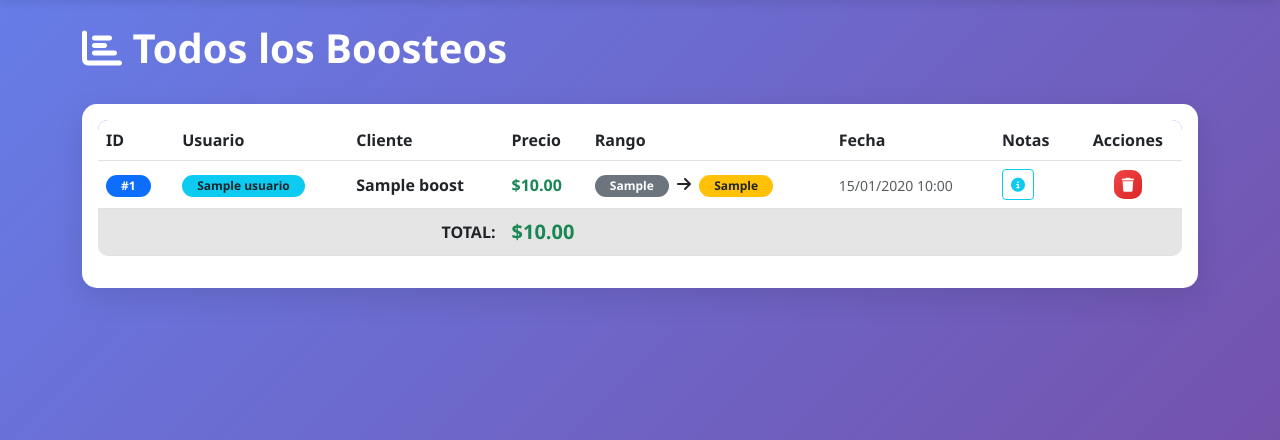
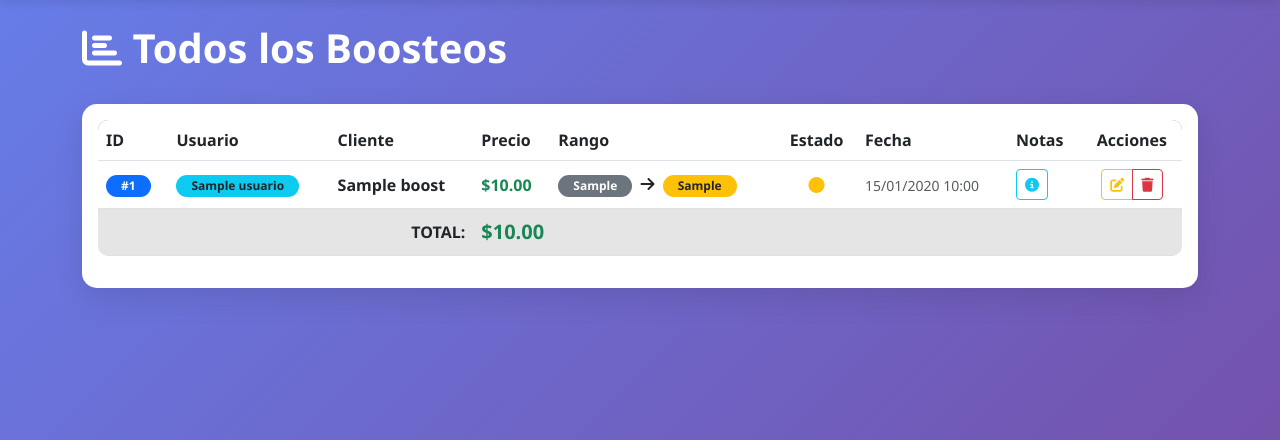
Before and after one commit to Wenastardes/sistema-boosteos, a Flask app: template templates/todos_boosteos.html in a window 1280 px wide. Shown: the part 62-502 px from the top of the page. Run offline with Flask 3, Linux system fonts and the light colour scheme; a user stored in the database is signed in; tables that the repository leaves empty hold one stand-in row (values such as "Sample post"); the template is opened without the code that fills it: most values are stand-ins (such as "Sample title", 1, 10 or a date in 2020).

Commit message:
Update todos_boosteos.html

```diff
--- a/templates/todos_boosteos.html
+++ b/templates/todos_boosteos.html
@@ -28,11 +28,10 @@
                         <th>Cliente</th>
                         <th>Precio</th>
                         <th>Rango</th>
+                        <th class="text-center">Estado</th>
                         <th>Fecha</th>
                         <th>Notas</th>
-                        {% if session.es_admin %}
                         <th class="text-center">Acciones</th>
-                        {% endif %}
                     </tr>
                 </thead>
                 <tbody>
@@ -40,7 +39,6 @@
                     <tr>
                         <td><span class="badge bg-primary">#{{ boost.id }}</span></td>
                         <td>
-                            {# Mostramos el nombre de la persona que subió el boosteo directamente #}
                             <span class="badge bg-info text-dark">{{ boost.usuario }}</span>
                         </td>
                         <td><strong>{{ boost.nombre_cliente }}</strong></td>
@@ -49,6 +47,13 @@
                             <span class="badge bg-secondary">{{ boost.rango_inicio }}</span>
                             <i class="fas fa-arrow-right mx-1"></i>
                             <span class="badge bg-warning text-dark">{{ boost.rango_final }}</span>
+                        </td>
+                        <td class="text-center">
+                            {% if boost.completado %}
+                                <i class="fas fa-circle text-success" title="Completo"></i>
+                            {% else %}
+                                <i class="fas fa-circle text-warning" title="Incompleto"></i>
+                            {% endif %}
                         </td>
                         <td class="text-muted">
                             <small>{{ boost.fecha_registro.strftime('%d/%m/%Y %H:%M') }}</small>
@@ -62,20 +67,25 @@
                             <span class="text-muted">-</span>
                             {% endif %}
                         </td>
-                        {% if session.es_admin %}
                         <td class="text-center">
-                            <button class="btn btn-sm btn-danger" onclick="confirmarEliminar({{ boost.id }}, '{{ boost.nombre_cliente }}')">
-                                <i class="fas fa-trash"></i>
-                            </button>
+                            {% if session.es_admin or boost.usuario_id == session.user_id %}
+                            <div class="btn-group">
+                                <a href="{{ url_for('editar_boosteo', boosteo_id=boost.id) }}" class="btn btn-sm btn-outline-warning">
+                                    <i class="fas fa-edit"></i>
+                                </a>
+                                <button class="btn btn-sm btn-outline-danger" onclick="confirmarEliminar({{ boost.id }}, '{{ boost.nombre_cliente }}')">
+                                    <i class="fas fa-trash"></i>
+                                </button>
+                            </div>
+                            {% endif %}
                         </td>
-                        {% endif %}
                     </tr>
                     {% endfor %}
                 </tbody>
                 <tfoot>
                     <tr class="table-active">
                         <td colspan="3" class="text-end"><strong>TOTAL:</strong></td>
-                        <td colspan="{{ '5' if session.es_admin else '4' }}" class="text-success fw-bold fs-5">
+                        <td colspan="6" class="text-success fw-bold fs-5">
                             ${{ "%.2f"|format(total) }}
                         </td>
                     </tr>
@@ -117,12 +127,13 @@
 <script>
 var tooltipTriggerList = [].slice.call(document.querySelectorAll('[data-bs-toggle="tooltip"]'))
 var tooltipList = tooltipTriggerList.map(function (tooltipTriggerEl) {
-  return new bootstrap.Tooltip(tooltipTriggerEl)
+    return new bootstrap.Tooltip(tooltipTriggerEl)
 })
 
 function confirmarEliminar(id, cliente) {
     document.getElementById('detalleBoosteo').textContent = `ID: #${id} - Cliente: ${cliente}`;
-    document.getElementById('formEliminar').action = `/admin/eliminar/${id}`;
+    // Usamos la ruta genérica de eliminar que creamos en app.py
+    document.getElementById('formEliminar').action = `/eliminar/${id}`;
     var modal = new bootstrap.Modal(document.getElementById('modalEliminar'));
     modal.show();
 }
```
